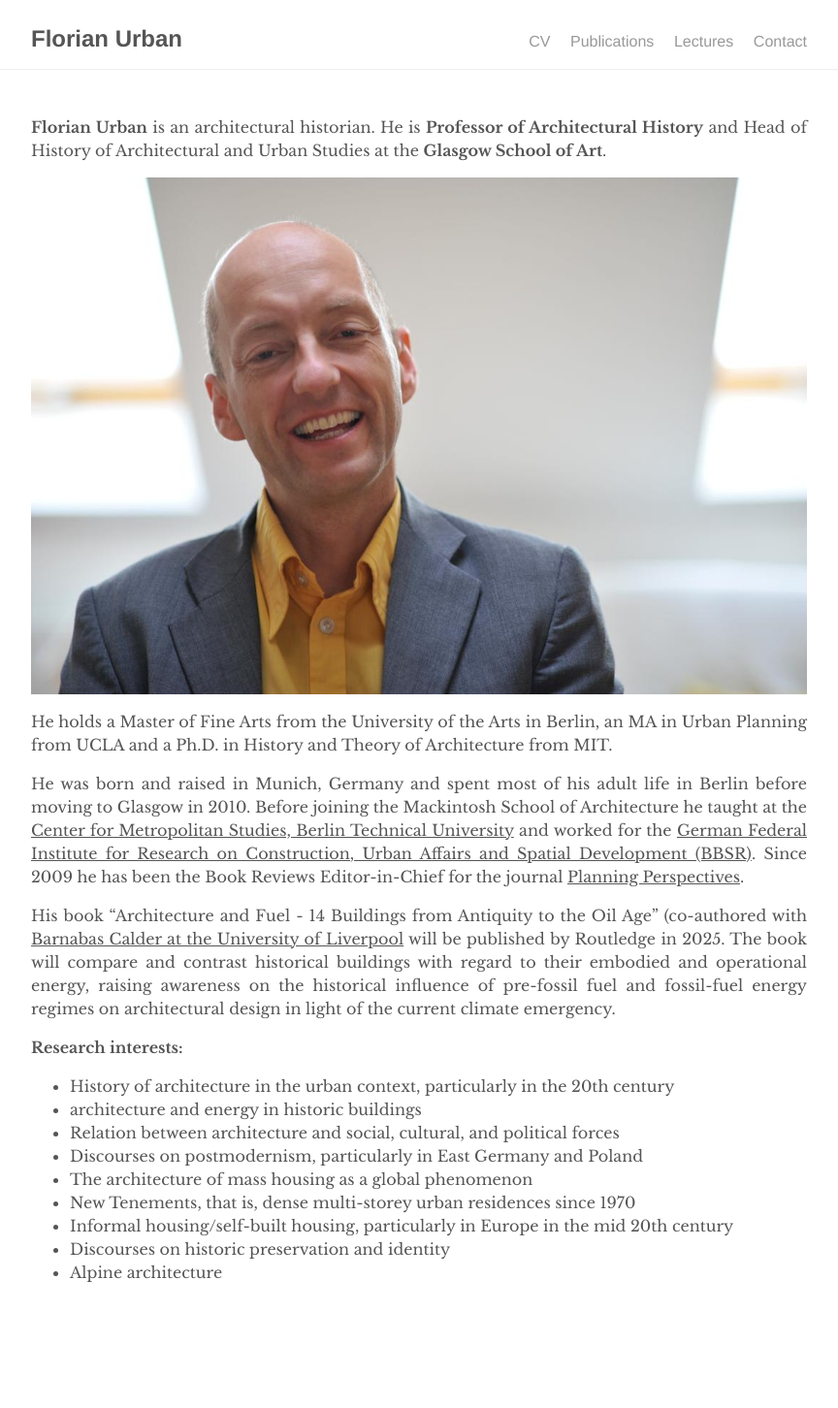
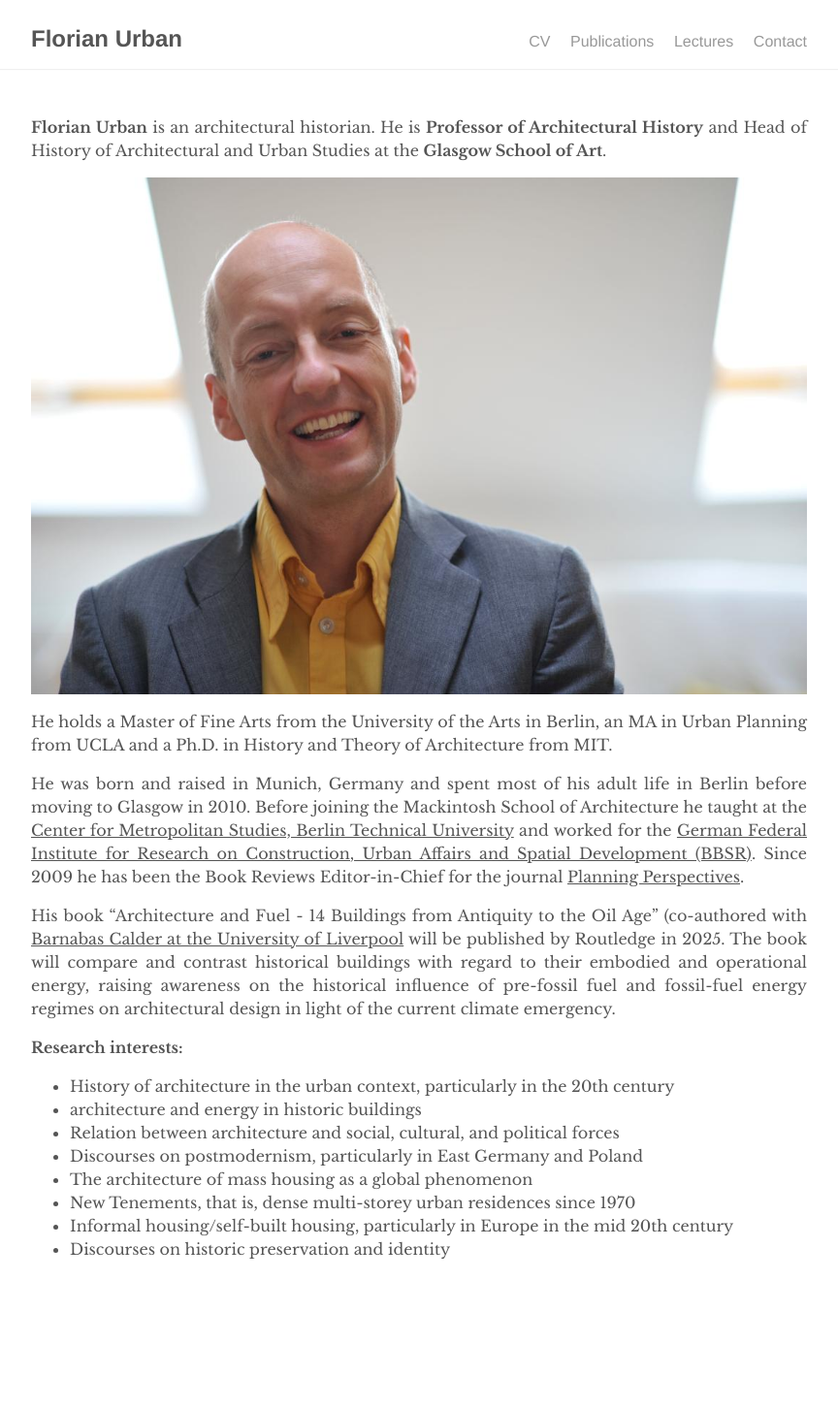
Before and after one commit to florianurban/florianurban.github.io, a Jekyll site: the page built from index.md, in a window 1280 px wide. Shown: the whole page at 97% size, without its empty margins (208-1072 px from the left). Built offline with Jekyll 4.4.1, drawn with Linux system fonts in a browser that asks for light colours; after the commit the page ends 1428 px from its top, so only the background shows below that.

Commit message:
Update index.md

```diff
--- a/index.md
+++ b/index.md
@@ -23,4 +23,3 @@ His book “Architecture and Fuel - 14 Buildings from Antiquity to the Oil Age
 - New Tenements, that is, dense multi-storey urban residences since 1970
 - Informal housing/self-built housing, particularly in Europe in the mid 20th century
 - Discourses on historic preservation and identity
-- Alpine architecture
```
